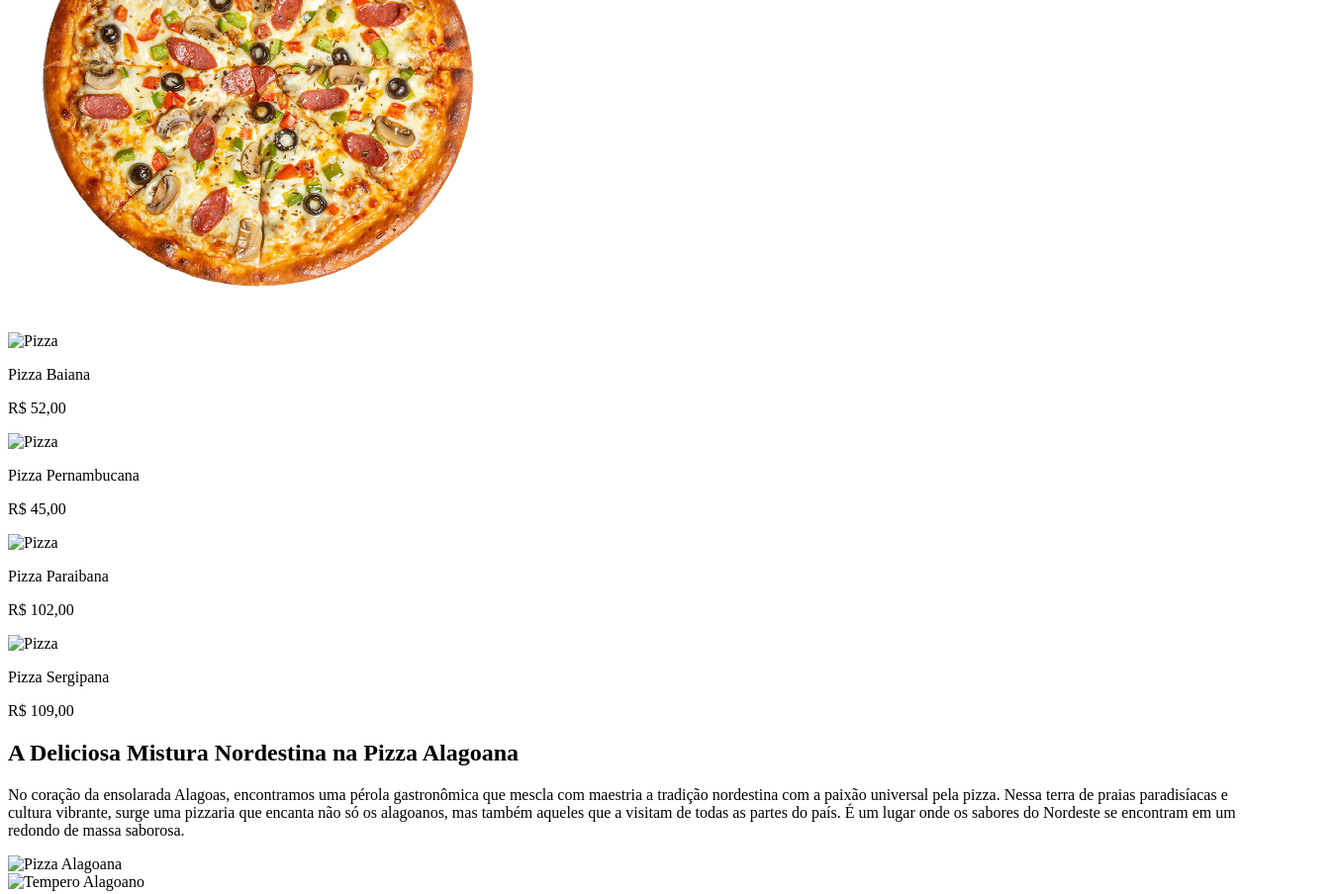
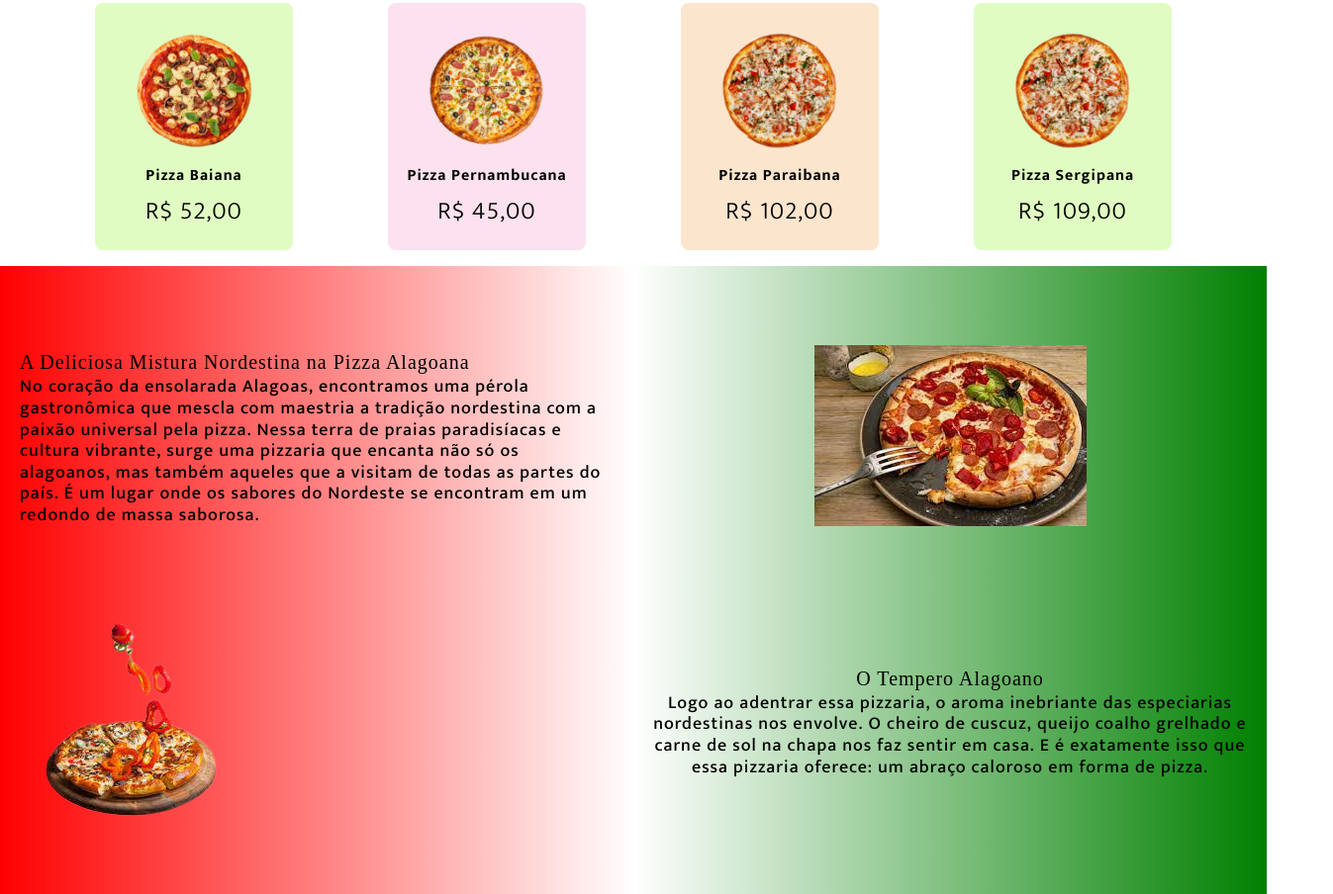
Before and after one commit to ElvisCostaOliveira/ProjetoWebCSS, a plain HTML site: page index.html in a window 1280 px wide. Shown: the part 609-1513 px from the top of the page at 99% size, 1347 px wide, since content can reach past the window. Drawn offline with nearby package versions, Linux system fonts and the light colour scheme; the site is published under a folder, as on GitHub Pages, so addresses that start at the root find nothing; a web font is replaced by a local one.

Commit message:
Update index.html

```diff
--- a/index.html
+++ b/index.html
@@ -8,9 +8,9 @@
     <title>Pizzaria</title>
     <link rel="stylesheet"
         href="https://fonts.googleapis.com/css2?family=Material+Symbols+Outlined:opsz,wght,FILL,GRAD@48,400,0,0" />
-    <link rel="stylesheet" href="/css/main.css">
+    <link rel="stylesheet" href="css/main.css">
     <link rel="stylesheet" href="https://cdnjs.cloudflare.com/ajax/libs/font-awesome/6.0.0-beta3/css/all.min.css">
-    <script type="text/javascript" src="/js/script.js"></script>
+    <script type="text/javascript" src="js/script.js"></script>
 </head>
 
 <body>
@@ -36,22 +36,22 @@
     </header>
     <section class="cards">
         <div class="card card__verde__menta">
-            <img class="image__card" src="/image/pizzad.png" alt="Pizza">
+            <img class="image__card" src="image/pizzad.png" alt="Pizza">
             <p class="txt__medium">Pizza Baiana</p>
             <p class="txt__small">R$ 52,00</p>
         </div>
         <div class="card card__rosa__pastel">
-            <img class="image__card" src="/image/pizzae.png" alt="Pizza">
+            <img class="image__card" src="image/pizzae.png" alt="Pizza">
             <p class="txt__medium">Pizza Pernambucana</p>
             <p class="txt__small">R$ 45,00</p>
         </div>
         <div class="card card__pessego">
-            <img class="image__card" src="/image/pizzaf.png" alt="Pizza">
+            <img class="image__card" src="image/pizzaf.png" alt="Pizza">
             <p class="txt__medium">Pizza Paraibana</p>
             <p class="txt__small">R$ 102,00</p>
         </div>
         <div class="card card__verde__menta">
-            <img class="image__card" src="/image/pizzaf.png" alt="Pizza">
+            <img class="image__card" src="image/pizzaf.png" alt="Pizza">
             <p class="txt__medium">Pizza Sergipana</p>
             <p class="txt__small">R$ 109,00</p>
         </div>
@@ -64,13 +64,13 @@
                 <p>No coração da ensolarada Alagoas, encontramos uma pérola gastronômica que mescla com maestria a tradição nordestina com a paixão universal pela pizza. Nessa terra de praias paradisíacas e cultura vibrante, surge uma pizzaria que encanta não só os alagoanos, mas também aqueles que a visitam de todas as partes do país. É um lugar onde os sabores do Nordeste se encontram em um redondo de massa saborosa.</p>
             </div>
             <div class="sobre__right">
-                <img src="/image/_pizza1.png" alt="Pizza Alagoana" class="sobre__image">
+                <img src="image/_pizza1.png" alt="Pizza Alagoana" class="sobre__image">
             </div>
         </div>
         <div class="sobre__content">
 
             <div class="sobre__left">
-                <img src="/image/pizzac.png" alt="Tempero Alagoano" class="sobre__image">
+                <img src="image/pizzac.png" alt="Tempero Alagoano" class="sobre__image">
             </div>
             <div class="sobre__right">
                 <h2>O Tempero Alagoano</h2>
```
